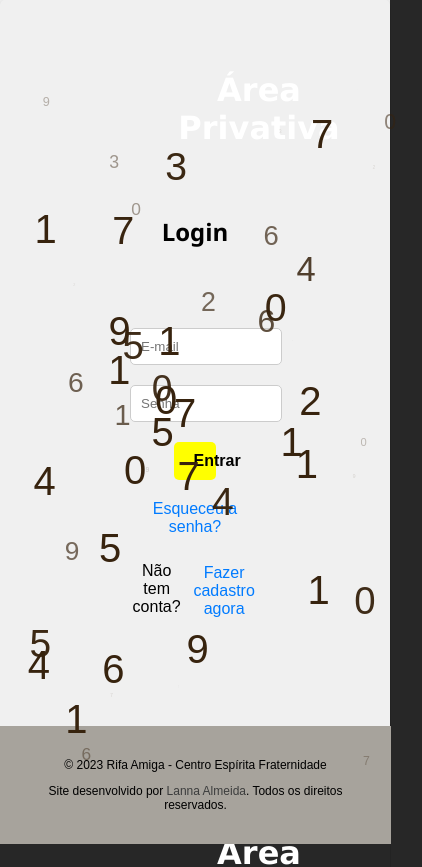
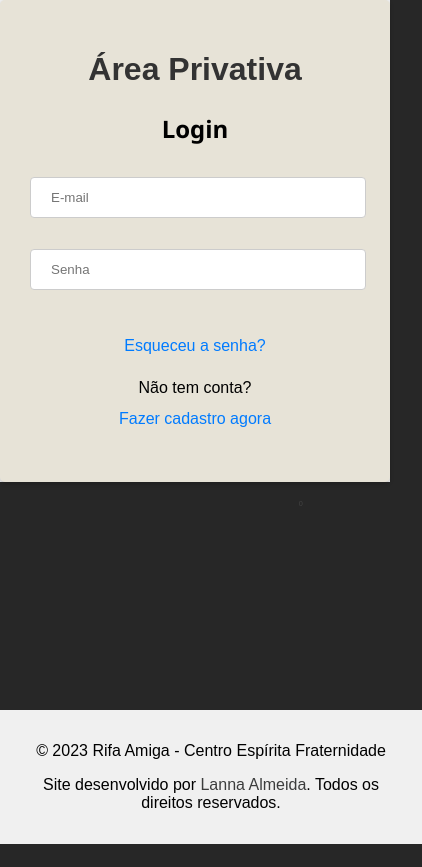
Before and after one commit to lanroo/rifamiga_fraternidade, a React (Create React App) app: page /login in a window 390 px wide. Shown: the top 867 px of the page, 422 px wide, since content can reach past the window. After the commit the page ends 844 px from the top, so only its background shows below. Built offline with nearby package versions, Linux system fonts and the light colour scheme.

Commit message:
fix many bugs

```diff
--- a/src/App.tsx
+++ b/src/App.tsx
@@ -1,7 +1,7 @@
 import React from 'react';
 import { BrowserRouter as Router, Route, Routes } from 'react-router-dom';
 import Main from './components/Main';
-import LoginPage from './pages/LoginPage';
+// import LoginPage from './pages/LoginPage';
 import CadastroPage from './pages/CadastroPage';
 import ReservarNumerosPage from './pages/ReservarNumerosPage';
 import ComprarNumerosPage from './pages/ComprarNumerosPage';
@@ -19,7 +19,7 @@ function App() {
     <Router>
       <Main />
       <Routes>
-        <Route path="/login" element={<LoginPage />} />
+        {/* <Route path="/login" element={<LoginPage />} /> */}
         <Route path="/cadastro" element={<CadastroPage />} />
         <Route path="/reservar-numeros" element={<ReservarNumerosPage />} />
         <Route path="/comprar-numeros" element={<ComprarNumerosPage />} />
--- a/src/components/FloattingNumbers.js
+++ b/src/components/FloattingNumbers.js
@@ -1,3 +1,4 @@
+
 import React from 'react';
 import { motion, AnimatePresence } from 'framer-motion';
 
@@ -5,7 +6,7 @@ const FloatingNumbers = () => {
   const generateRandomNumber = () => {
     return {
       id: Math.random(),
-      number: Math.floor(Math.random() * 10),
+      number: Math.floor(Math.random() * 20),
       initialX: Math.random() * window.innerWidth,
       initialY: Math.random() * window.innerHeight,
       animateX: Math.random() * window.innerWidth,
@@ -14,7 +15,7 @@ const FloatingNumbers = () => {
     };
   };
 
-  const numbers = Array.from({ length: 30 }, generateRandomNumber);
+  const numbers = Array.from({ length: 10}, generateRandomNumber);
 
   return (
     <AnimatePresence>
@@ -25,11 +26,12 @@ const FloatingNumbers = () => {
           animate={{
             x: item.animateX,
             y: item.animateY,
-            opacity: [0, 1, 1, 0],
-            scale: [0, 1, 1, 0]
+            opacity: [0, 0.5, 0.5, 0],
+            scale: [1, 1, 1, 0]
           }}
           exit={{ opacity: 0 }}
           transition={{
+
             duration: 5,
             delay: item.delay,
             repeat: Infinity,
@@ -38,8 +40,8 @@ const FloatingNumbers = () => {
           }}
           style={{
             position: 'fixed',
-            fontSize: '40px',
-            color: '#37230e', // Alterado de branco com transparência para preto
+            fontSize: '20px',
+            color: 'rgba(255, 255, 255, 0.7)',
             userSelect: 'none',
             pointerEvents: 'none',
           }}
--- a/src/pages/LoginPage.tsx
+++ b/src/pages/LoginPage.tsx
@@ -1,90 +1,91 @@
-import React, { useState } from 'react';
+import React, { useState, ChangeEvent, FormEvent } from 'react';
 import { motion } from 'framer-motion';
 import { Link } from 'react-router-dom';
+import FloatingNumbers from '../components/FloattingNumbers';
 import './styles/LoginPage.css';
-import FloatingNumbers from '../components/FloattingNumbers';
 
-const LoginPage: React.FC = () => {
+function LoginPage() {
   const [email, setEmail] = useState('');
   const [senha, setSenha] = useState('');
   const [errors, setErrors] = useState({ email: '', senha: '' });
 
-  const validateEmail = (email: string) => {
+  const validateEmail = (email: string): boolean => {
     const re = /^(([^<>()[\]\\.,;:\s@"]+(\.[^<>()[\]\\.,;:\s@"]+)*)|(".+"))@((\[[0-9]{1,3}\.[0-9]{1,3}\.[0-9]{1,3}\.[0-9]{1,3}])|(([a-zA-Z\-0-9]+\.)+[a-zA-Z]{2,}))$/;
     return re.test(email.toLowerCase());
   };
 
-  const validatePassword = (senha: string) => {
+  const validatePassword = (senha: string): boolean => {
     return senha.length >= 6 && /\d/.test(senha) && /[a-zA-Z]/.test(senha);
   };
 
-  const handleEmailChange = (e: React.ChangeEvent<HTMLInputElement>) => {
+  const handleEmailChange = (e: ChangeEvent<HTMLInputElement>): void => {
     setEmail(e.target.value);
     setErrors({ ...errors, email: validateEmail(e.target.value) ? '' : 'E-mail inválido.' });
   };
 
-  const handlePasswordChange = (e: React.ChangeEvent<HTMLInputElement>) => {
+  const handlePasswordChange = (e: ChangeEvent<HTMLInputElement>): void => {
     setSenha(e.target.value);
     setErrors({ ...errors, senha: validatePassword(e.target.value) ? '' : 'Senha inválida. Deve conter pelo menos 6 caracteres, incluindo números e letras.' });
   };
 
-  const handleSubmit = (e: React.FormEvent) => {
+  const handleSubmit = (e: FormEvent<HTMLFormElement>): void => {
     e.preventDefault();
-
-    if (!errors.email && !errors.senha) {
+    if (validateEmail(email) && validatePassword(senha)) {
       console.log(`Login com email: ${email} e senha: ${senha}`);
-      //  login
+    } else {
+      console.log('Falha no login. Verifique os erros.');
     }
   };
 
   return (
     <>
       <FloatingNumbers />
-      <motion.div
-        className="login-container"
+      <motion.div className="login-container"
         initial={{ opacity: 0, y: 20 }}
         animate={{ opacity: 1, y: 0 }}
         transition={{ duration: 0.5 }}
       >
         <h1>Área Privativa</h1>
-        <h2>Login</h2>
+        <h2 className='login-texting'>Login</h2>
         <form onSubmit={handleSubmit}>
-          <div className="input-container">
+        <div className="login-input-container">
             <input
+              className="login-input"
               type="email"
               placeholder="E-mail"
               value={email}
               onChange={handleEmailChange}
             />
-            {errors.email && <p className="error">{errors.email}</p>}
+            {errors.email && <p className="login-error">{errors.email}</p>}
           </div>
-          <div className="input-container">
+          <div className="login-input-container">
             <input
               type="password"
               placeholder="Senha"
               value={senha}
               onChange={handlePasswordChange}
+              className="login-input-senha"
             />
-            {errors.senha && <p className="error">{errors.senha}</p>}
+            {errors.senha && <p className="login-error">{errors.senha}</p>}
           </div>
           <motion.button
             type="submit"
-            className="button-login"
+            className="login-button"
             whileHover={{ scale: 1.05 }}
           >
             Entrar
-        </motion.button>
-        <div className="login-options">
-      <Link to="/esqueceu-senha">Esqueceu a senha?</Link>
-      <div className="signup-prompt">
-        <p>Não tem conta?</p>
-        <Link to="/cadastro">Fazer cadastro agora</Link>
-      </div>
-       </div>
+          </motion.button>
+          <div className="login-options">
+            <Link to="/esqueceu-senha" className="login-link-esqueceu-senha">Esqueceu a senha?</Link>
+            <div className="login-signup-prompt">
+              <span className="login-prompt-text">Não tem conta?</span>
+              <Link to="/cadastro" className="login-link-cadastro">Fazer cadastro agora</Link>
+            </div>
+          </div>
         </form>
       </motion.div>
     </>
   );
-};
+}
 
 export default LoginPage;
--- a/src/pages/styles/CadastroPage.css
+++ b/src/pages/styles/CadastroPage.css
@@ -1,15 +1,33 @@
-h1 {
-    margin-left: 36rem!important;
-    font-family: 'Lucida Sans', 'Lucida Sans Regular', 'Lucida Grande', 'Lucida Sans Unicode', Geneva, Verdana, sans-serif;
+
+.cadastro-container {
+    display: flex;
+    flex-direction: column;
+    align-items: center;
+    padding: 3rem;
     color: white;
+  }
 
+  input[type="text"] {
+    margin-left: 0rem;
 }
 
-form {
-    margin: 10em;
-}
+  .cadastro-container h1 {
+    font-family: 'Lucida Sans', 'Lucida Sans Regular', 'Lucida Grande', 'Lucida Sans Unicode', Geneva, Verdana, sans-serif;
+    text-align: center;
+  }
 
-button {
+  .cadastro-container form {
+    width: 100%;
+    max-width: 500px;
+    margin: 2rem auto;
+  }
+
+  .cadastro-container .input-container {
+    margin-bottom: 1rem;
+    width: 100%;
+  }
+
+  .cadastro-container button {
     background-color: yellow;
     color: black;
     font-weight: bold;
@@ -17,99 +35,46 @@ button {
     padding: 12px 22px;
     font-size: 16px;
     cursor: pointer;
-    transition: all 0.3s;
-    margin-left: 26rem;
-}
+    transition: all 0.3s ease;
+    width: 100%;
+    margin: 1rem 0;
+  }
+
+  .cadastro-container input[type="text"],
+  .cadastro-container input[type="email"],
+  .cadastro-container input[type="password"] {
+    width: 100%;
+    padding: 0.5rem;
+    font-size: 1rem;
+    margin-bottom: 1rem;
+    border-radius: 5px;
+    border: 1px solid #ccc;
+  }
 
 
-@media (max-width: 768px) {
-    h1 {
-        margin-left: 8rem!important;
-        font-family: 'Lucida Sans', 'Lucida Sans Regular', 'Lucida Grande', 'Lucida Sans Unicode', Geneva, Verdana, sans-serif;
-        color: white;
-
+  @media (max-width: 768px) {
+    .cadastro-container {
+      padding: 1rem;
     }
 
-    form {
-        margin: 6em;
+    .cadastro-container h1 {
+      margin: 1rem;
+      font-size: 1.5rem;
     }
 
-    .footer-container {
-        padding: 20px;
-        text-align: center;
-        background-color: #a7a39c;
-        position: absolute;
-        bottom: 0;
-        width: 90%;
-    }
-    .footer-text {
-        font-size: 12px;
+    .cadastro-container form {
+      margin: 1rem;
     }
 
-  }
-  @media only screen and (max-width: 600px) {
-    h1 {
-        margin-left: 8rem!important;
-        font-family: 'Lucida Sans', 'Lucida Sans Regular', 'Lucida Grande', 'Lucida Sans Unicode', Geneva, Verdana, sans-serif;
-        color: white;
-
-    }
-
-    form {
-        margin: 5em;
-    }
-    button {
-        background-color: yellow;
-        color: black;
-        font-weight: bold;
-        border-radius: 20px;
-        padding: 12px 16px;
-        font-size: 16px;
-        cursor: pointer;
-        transition: all 0.3s;
-        margin-left: 3.3rem;
-    }
-    .footer-container {
-        padding: 20px;
-        text-align: center;
-        background-color: #a7a39c;
-        position: absolute;
-        bottom: 0;
-        width: 90%;
-    }
-    .footer-text {
-        font-size: 12px;
-    }
-    button {
-        background-color: yellow;
-        color: black;
-        font-weight: bold;
-        border-radius: 20px;
-        padding: 12px 16px;
-        font-size: 16px;
-        cursor: pointer;
-        transition: all 0.3s;
-        margin-left: 3.3rem;
+    .cadastro-container .input-container,
+    .cadastro-container button {
+      margin-left: auto;
+      margin-right: auto;
     }
   }
-    /* Media query para telas com largura acima de 1500px
-@media (m-width: 1300px) {
-    h1 {
-        margin-left: auto;
-        margin-right: auto;
-        text-align: center;
+
+  @media (max-width: 480px) {
+    .cadastro-container h1 {
+      font-size: 1.2rem;
     }
-
-    form {
-        margin: auto;
-        max-width: 50%;
-    }
-
-    button {
-        margin-left: 10rem;
-        margin-right: auto;
-        display: block;
-    }
-
-
-} */
+  }
--- a/src/pages/styles/LoginPage.css
+++ b/src/pages/styles/LoginPage.css
@@ -1,6 +1,5 @@
-
-html{
-    background:#272727;
+  html {
+    background: #272727;
   }
 
   .error {
@@ -9,47 +8,73 @@ html{
 
   h2 {
     text-align: center;
-  margin-bottom: 20px;
-  font-family:'Segoe UI', Tahoma, Geneva, Verdana, sans-serif;
+    margin-bottom: 2px;
+    font-family: 'Segoe UI', Tahoma, Geneva, Verdana, sans-serif;
+  }
+  h2.login-texting {
+    margin-bottom: 2rem;
+  }
 
-  }
   .login-container {
     max-width: 400px;
     margin: 0 auto;
     padding: 50px;
     border-radius: 5px;
-    box-shadow: 0 2px 4px #00000033;
+    box-shadow: 0 2px 4px rgba(0, 0, 0, 0.2);
+    background: #e7e3d7;
+    position: relative;
+    z-index: 2;
   }
-
 
   .login-container h1 {
     text-align: center;
-    margin-bottom: 68px;
+    margin-bottom: 2rem;
+    color: #333;
   }
 
-  .input-container {
-    margin-bottom: 20px;
+  .login-input-container {
+    margin-bottom: 1rem;
+  }
+  floating-number {
+    position: fixed;
+    font-size: 2rem;
+    color: rgba(0, 0, 0, 0.7);
+    user-select: none;
+    pointer-events: none;
+    z-index: 1;
+  }
+  .input-container input {
+    width: 100%;
+    padding: 12px 20px;
+    margin-bottom: 15px;
+    border: 1px solid #ccc;
+    border-radius: 5px;
+    box-sizing: border-box;
+  }
+  .login-input-container input {
+    width: 89%;
+    padding: 12px 20px;
+    margin-bottom: 15px;
+    border: 1px solid #ccc;
+    border-radius: 4px;
   }
 
-  .input-container input {
-    width: 100%;
-    padding: 10px;
-    border: 1px solid #ccc;
-    border-radius: 5px;
+  button.login-button {
+    margin-left: 9rem;
+
   }
 
   .button-login {
-  width: 33%;
-  padding: 10px 20px;
-  background-color: yellow;
-  color: black;
+    width: 100%;
+      padding: 12px 20px;
+      background-color: #ffc107;
+      color: #333;
       border: none;
       border-radius: 5px;
       cursor: pointer;
       transition: background-color 0.3s ease, color 0.3s ease;
-  display: block;
-  margin-left: auto;
-  margin-right: auto;
+      text-transform: uppercase;
+      margin-left:7rem;
   }
 
   .button-login:hover {
@@ -59,30 +84,14 @@ h2 {
 
   .login-options {
     text-align: center;
-    margin-top: 20px;
+    margin-top: 2rem;
   }
 
   .login-options a {
-    display: block;
-    margin-bottom: 10px;
-    color: #000000;
-    text-decoration: none;
-  }
-
-  .login-options a:hover {
-    text-decoration: underline;
-  }
-
-  .login-options {
-    text-align: center;
-    margin-top: 20px;
-  }
-
-  .login-options a {
-    display: block;
     color: #007bff;
       text-decoration: none;
-    margin-bottom: 10px;
+      display: block;
+      margin-bottom: 1.5rem;
   }
 
   .login-options a:hover {
@@ -90,16 +99,30 @@ h2 {
   }
 
   .signup-prompt {
+    margin-top: 1rem;
     display: flex;
     justify-content: center;
     align-items: center;
-    gap: 5px;
+    flex-direction: column;
   }
 
   .signup-prompt p {
-    margin: 2.4;
+    margin: 0;
+    color: #333;
   }
 
   a {
     margin-top: 13px;
   }
+
+
+    @media (max-width: 768px) {
+      .login-container {
+          padding: 30px;
+      }
+
+      .login-container h1 {
+          margin-bottom: 1.5rem;
+      }
+
+    }
--- a/src/pages/styles/RafflePage.css
+++ b/src/pages/styles/RafflePage.css
@@ -1,26 +1,16 @@
-    html, body {
-        height: 100%;
-        margin: 0;
-        padding: 0;
-        background-color: rgb(240 240 240);
+
+
+    h3 {
+        margin-left: 25rem;
+        font-family: 'Lucida Sans', 'Lucida Sans Regular', 'Lucida Grande', 'Lucida Sans Unicode', Geneva, Verdana, sans-serif;
+        color: black;
+        font-size: 2rem;
     }
 
-    h3 {
-        margin-left: 25rem!important;
-        font-family: 'Lucida Sans', 'Lucida Sans Regular', 'Lucida Grande', 'Lucida Sans Unicode', Geneva, Verdana, sans-serif;
-        color: black!important;
-        font-size: 2rem;
-    }
-    #root, .page-container {
-        min-height: 100%;
-        display: flex;
-        flex-direction: column;
-        justify-content: space-between;
-    }
 
-    form {
+    /* form {
         margin: 10em;
-    }
+    } */
 
     .selected-numbers-list p {
         text-align: center;
@@ -192,7 +182,7 @@
 
         @media (max-width: 600px) {
             h3 {
-                margin-left: 6rem!important;
+                margin-left: 6rem;
                 font-family: 'Lucida Sans', 'Lucida Sans Regular', 'Lucida Grande', 'Lucida Sans Unicode', Geneva, Verdana, sans-serif;
                 color: white;
                 font-size: 1.3rem;
@@ -281,7 +271,7 @@
                 font-size: 8px;
             }
             h3 {
-                margin-left: 1rem!important;
+                margin-left: 1rem;
                 font-family: 'Lucida Sans', 'Lucida Sans Regular', 'Lucida Grande', 'Lucida Sans Unicode', Geneva, Verdana, sans-serif;
                 color: rgb(0, 0, 0);
             }
```
Also changed, not shown: src/pages/CadastroPage.tsx (+2 -5 lines). Lines whose indentation alone changed are shown as unchanged.
